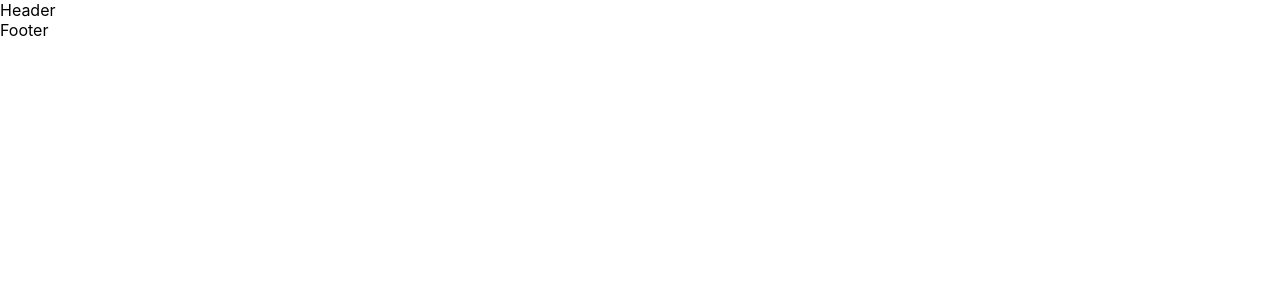
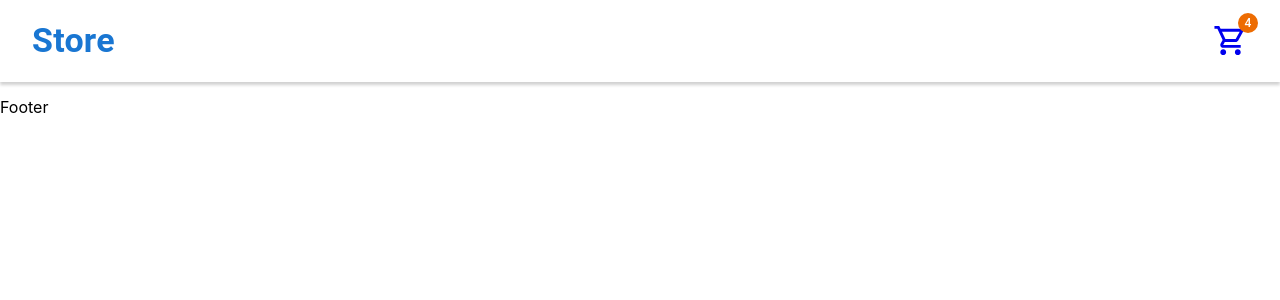
Before and after one commit to Mahdi-Falahati/shopping-cart, a React (Create React App) app: page / in a window 1280 px wide. Shown: the top 300 px of the page. Built offline with nearby package versions, Linux system fonts and the light colour scheme; the HTML template or start-up script is replaced by a standard one.

Commit message:
complete header component

```diff
--- a/src/components/layout/Header.js
+++ b/src/components/layout/Header.js
@@ -1,7 +1,21 @@
-import React from 'react'
+import ShoppingCartOutlinedIcon from "@mui/icons-material/ShoppingCartOutlined";
+import { Badge, Stack, Typography } from "@mui/material";
+import { Link } from "react-router-dom";
+import styles from './layout.module.css';
 
 export default function Header() {
   return (
-    <div>Header</div>
-  )
+    <header className={styles.header}>
+      <Stack mx={4} alignItems="center" justifyContent="space-between" flexDirection="row">
+        <Typography variant="h4" fontWeight="bold" color="primary">
+          Store
+        </Typography>
+        <Link to="/cart">
+          <Badge badgeContent={4} color="warning">
+            <ShoppingCartOutlinedIcon fontSize="large" />
+          </Badge>
+        </Link>
+      </Stack>
+    </header>
+  );
 }
--- /dev/null
+++ b/src/components/layout/layout.module.css
@@ -0,0 +1,5 @@
+.header {
+  box-shadow: 0px 3px 3px 0px #0000002f;
+  padding: 20px 0px;
+  margin-bottom: 15px;
+}
```
